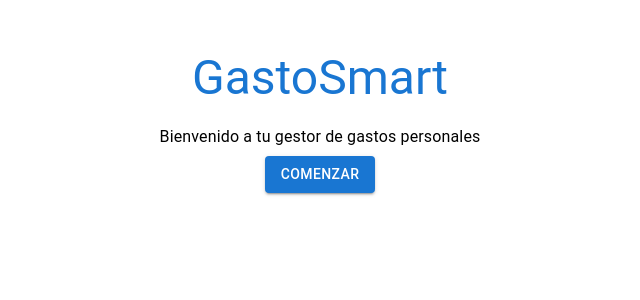
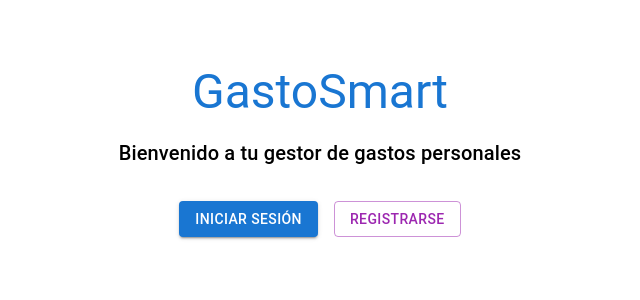
Before and after one commit to Sharpe73/GastoSmart, a React (Vite) app in the folder gastosmart-frontend/: page / in a window 1280 px wide. Shown: the top 300 px of the page, without its empty margins (320-960 px from the left). Built offline with nearby package versions, Linux system fonts and the light colour scheme; no server answers.

Commit message:
nueva logica

```diff
--- a/gastosmart-frontend/src/App.jsx
+++ b/gastosmart-frontend/src/App.jsx
@@ -1,25 +1,37 @@
+// src/App.jsx
 import React from "react";
-import { Container, Typography, Button } from "@mui/material";
+import { Container, Typography, Button, Box } from "@mui/material";
 import { useNavigate } from "react-router-dom";
 
 function App() {
   const navigate = useNavigate();
 
   return (
-    <Container maxWidth="sm" style={{ textAlign: "center", marginTop: "50px" }}>
-      <Typography variant="h3" component="h1" gutterBottom color="primary">
+    <Container maxWidth="sm" sx={{ mt: 8, textAlign: "center" }}>
+      <Typography variant="h3" gutterBottom color="primary">
         GastoSmart
       </Typography>
-      <Typography variant="subtitle1" gutterBottom>
+      <Typography variant="h6" gutterBottom>
         Bienvenido a tu gestor de gastos personales
       </Typography>
+
+      <Box sx={{ mt: 4, display: "flex", gap: 2, justifyContent: "center" }}>
         <Button
           variant="contained"
           color="primary"
           onClick={() => navigate("/login")}
         >
-        Comenzar
+          Iniciar Sesión
         </Button>
+
+        <Button
+          variant="outlined"
+          color="secondary"
+          onClick={() => navigate("/register")}
+        >
+          Registrarse
+        </Button>
+      </Box>
     </Container>
   );
 }
```
Also changed, not shown: gastosmart-frontend/src/pages/Register.jsx (+5 -2 lines). Lines whose indentation alone changed are shown as unchanged.
